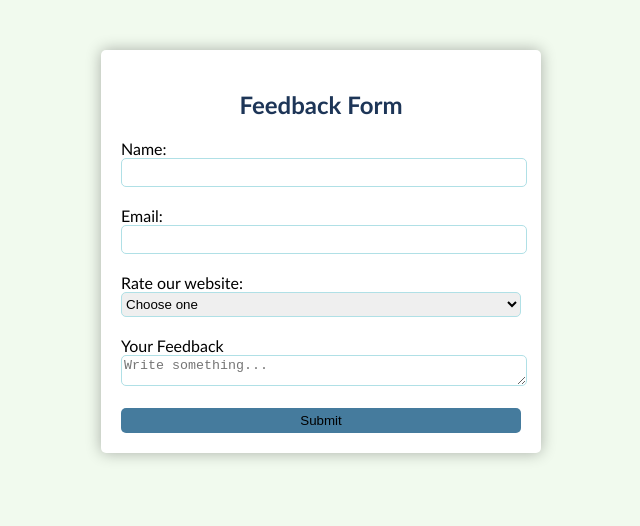
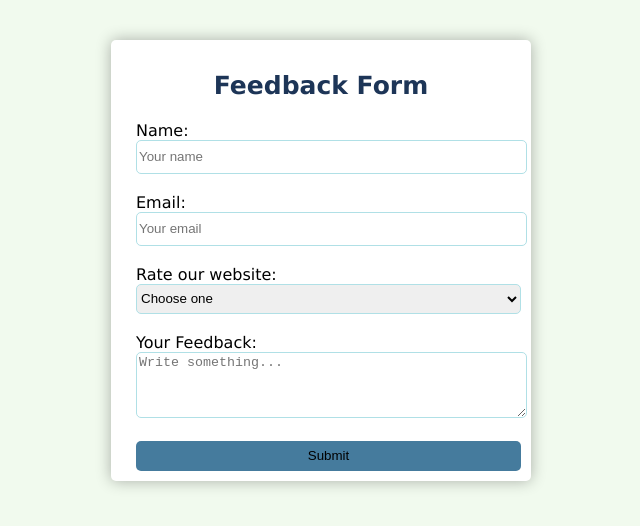
Before and after one commit to juliet-bunde/feed_form, a plain HTML site: page index.html in a window 1280 px wide. Shown: the whole page, without its empty margins (319-959 px from the left). Drawn offline with Linux system fonts and the light colour scheme.

Commit message:
added placeholder attribute

```diff
--- a/index.html
+++ b/index.html
@@ -9,9 +9,9 @@
             <h2>Feedback Form</h2>
             <form>
                 <label for="name">Name:</label><br>
-                <input class="long-input" type="text" id="name" name="name" required><br><br>
+                <input class="long-input" type="text" id="name" placeholder="Your name" required><br><br>
                 <label for="email">Email:</label><br>
-                <input class="long-input"  type="email" id="email" name="email" required><br><br>
+                <input class="long-input"  type="email" id="email" placeholder="Your email" required><br><br>
                 <label for="Rating">Rate our website:</label><br>
                 <select class="long-input" id="Rating" name="Rating">
                     <option value="choose one">Choose one</option>
@@ -20,8 +20,8 @@
                     <option value="Average">Average</option>
                     <option value="Poor">Poor</option>
                 </select><br><br>
-                <label for="comments">Your Feedback</label><br>
-                <textarea class="long-input" id="comments" rows="5" placeholder="Write something..."></textarea><br><br>
+                <label for="comments">Your Feedback:</label><br>
+                <textarea class="text" id="comments" rows="5" placeholder="Write something..."></textarea><br><br>
                 <input class="long-submit" type="Submit" Value="Submit">
 
              </form>
--- a/style.css
+++ b/style.css
@@ -1,22 +1,23 @@
 body{
     background-color: #f1faee;
-    font-family: 'Gill Sans', 'Gill Sans MT', Calibri, 'Trebuchet MS', sans-serif;
+    font-family: Verdana, Geneva, Tahoma, sans-serif;
 }
 
 div{
     background-color:#fff;
     box-shadow:0 0 15px rgba(0,0,0, 0.3);
-    margin: auto;
+    margin: 50px auto;
     width:400px;
     border-radius:5px;
-    padding:20px;
-    justify-content:center;
-    margin-top:50px;
+    padding:10px;
+    margin-top:40px;
 }
 
 h2{
     color:#1d3557;
     text-align:center;
+    font-weight:bold;
+    font-size:25px;
 
 }
 
@@ -24,7 +25,7 @@ h2{
 .long-input{
     width:100%;
     border:1px solid powderblue;
-    height:25px;
+    height:30px;
     border-radius:5px;
 
 }
@@ -34,5 +35,18 @@ h2{
     background-color:#457b9d;
     border-radius: 5px;
     border:none;
-    height:25px;
+    height:30px;
+
 }
+
+.text{
+    border-radius:5px;
+    border:1px solid powderblue;
+    height:60px;
+    width:100%;
+
+}
+
+form{
+    margin-left:15px;
+}
```
